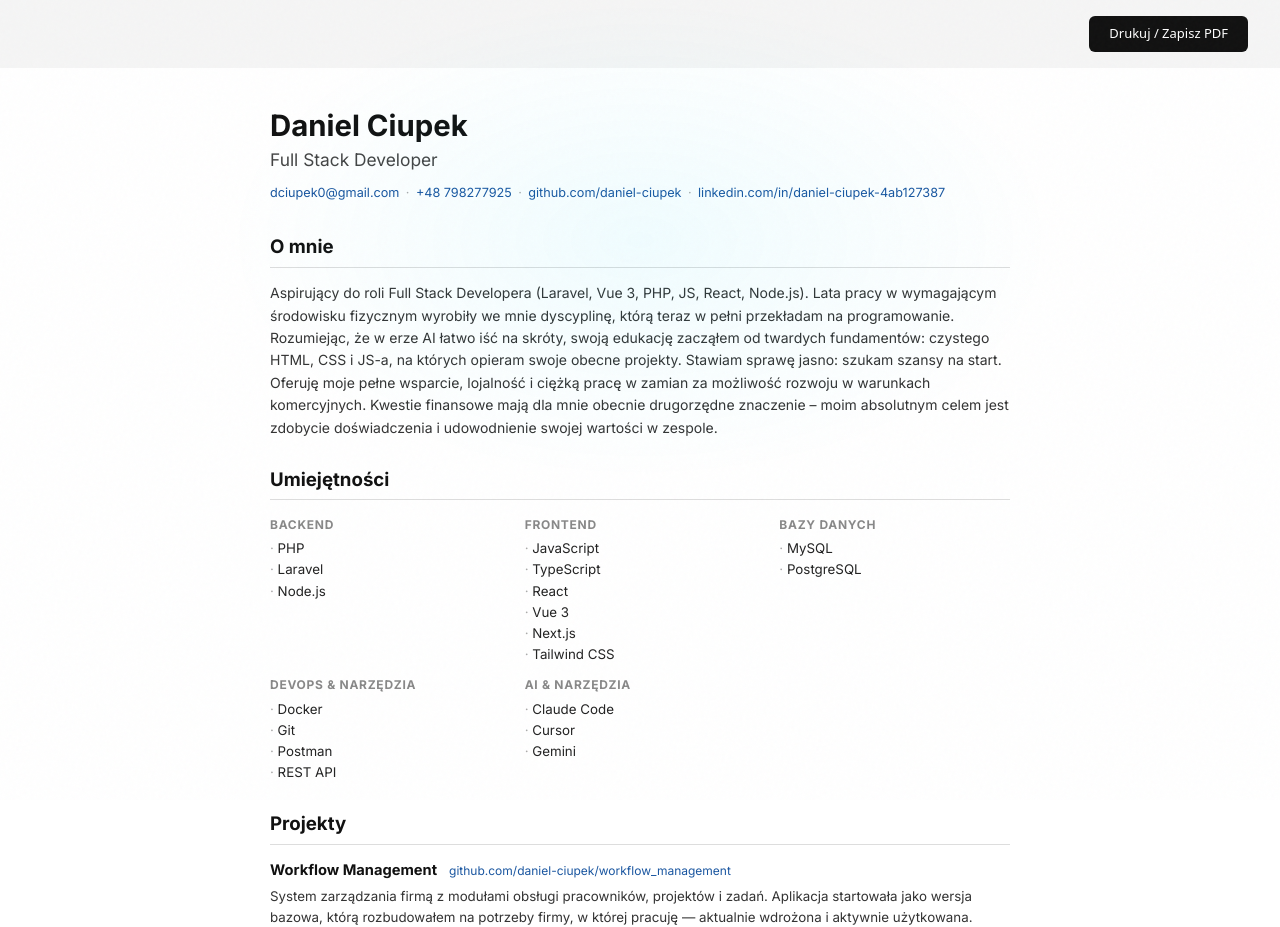
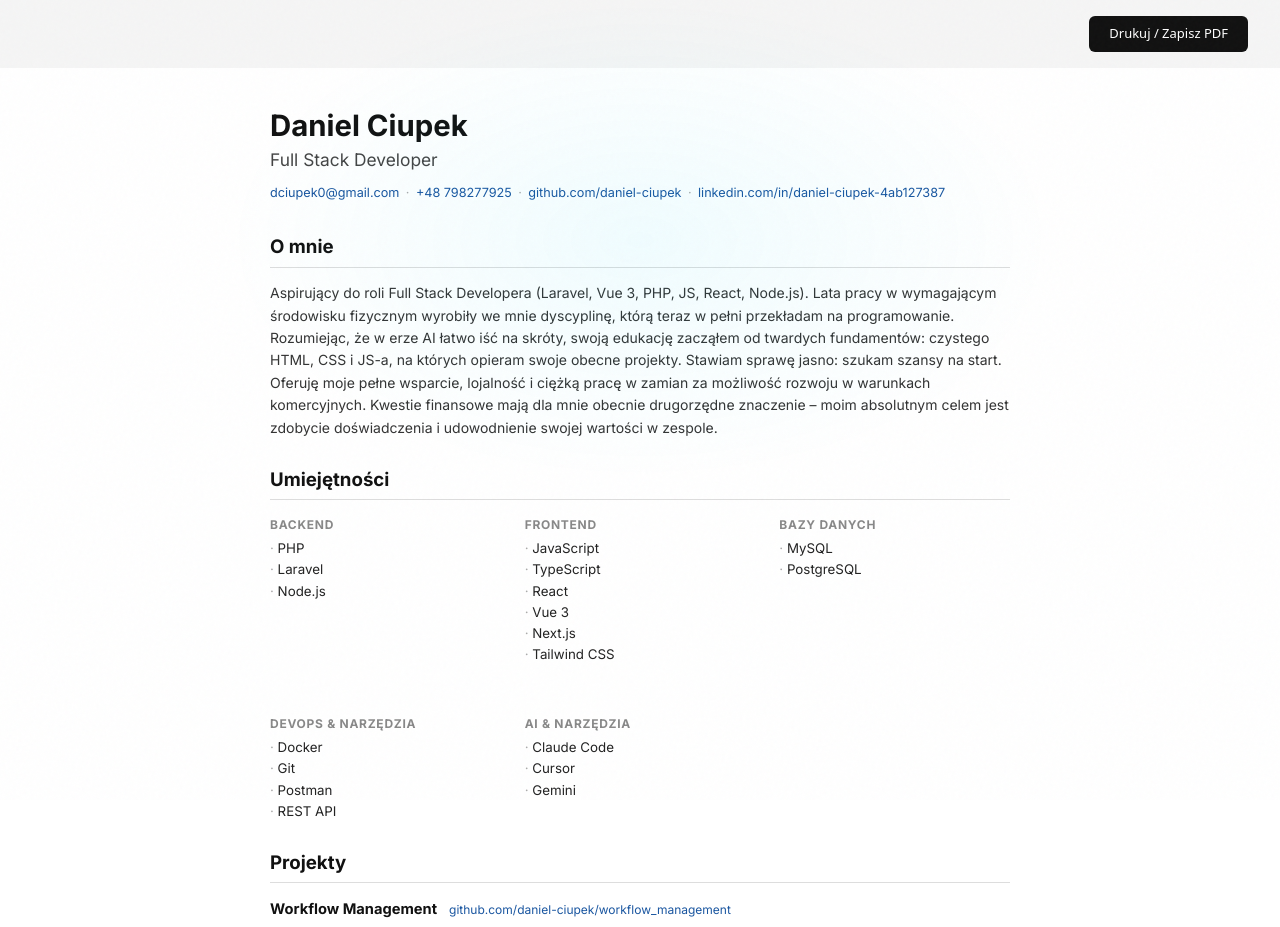
Before and after one commit to daniel-ciupek/CV_daniel_ciupek, a Next.js app: page /cv-print in a window 1280 px wide. Shown: the top 927 px of the page. Built offline with nearby package versions, Linux system fonts and the light colour scheme; no server answers.

Commit message:
Fix cv-print skills layout: split DevOps/AI      row with spacing and alignment

```diff
--- a/src/app/cv-print/page.tsx
+++ b/src/app/cv-print/page.tsx
@@ -61,18 +61,28 @@ function About() {
 }
 
 function Skills() {
+  const primary = data.skills.slice(0, 3);
+  const secondary = data.skills.slice(3);
   return (
     <section>
       <SectionHeading>Umiejętności</SectionHeading>
       <Divider />
       <div className="cv-skills-grid">
-        {data.skills.map(group => (
+        {primary.map(group => (
           <div key={group.category}>
             <p className="cv-skill-category">{group.category}</p>
             <ul className="cv-skill-list">
-              {group.items.map(item => (
-                <li key={item}>{item}</li>
-              ))}
+              {group.items.map(item => <li key={item}>{item}</li>)}
+            </ul>
+          </div>
+        ))}
+      </div>
+      <div className="cv-skills-grid cv-skills-secondary">
+        {secondary.map(group => (
+          <div key={group.category}>
+            <p className="cv-skill-category">{group.category}</p>
+            <ul className="cv-skill-list">
+              {group.items.map(item => <li key={item}>{item}</li>)}
             </ul>
           </div>
         ))}
--- a/src/app/globals.css
+++ b/src/app/globals.css
@@ -270,6 +270,10 @@ body::after {
   grid-template-columns: repeat(auto-fill, minmax(180px, 1fr));
   gap: 0.6rem 1.5rem;
 }
+.cv-skills-secondary {
+  margin-top: 3rem;
+  grid-template-columns: repeat(auto-fill, minmax(180px, 1fr));
+}
 .cv-skill-category {
   font-size: 9pt;
   font-weight: 700;
--- a/src/config/data.ts
+++ b/src/config/data.ts
@@ -10,7 +10,7 @@ const data: SiteData = {
     email: "dciupek0@gmail.com",
     phone: "+48 798277925",
     github: "https://github.com/daniel-ciupek",
-    linkedin: "http://linkedin.com/in/daniel-ciupek-4ab127387",
+    linkedin: "https://linkedin.com/in/daniel-ciupek-4ab127387",
     facebook: "https://www.facebook.com/daniel.ciupek.7?locale=pl_PL",
     instagram: "https://www.instagram.com/danter005?igsh=Zzh3bGNrNmtxNHht&utm_source=qr",
   },
```
